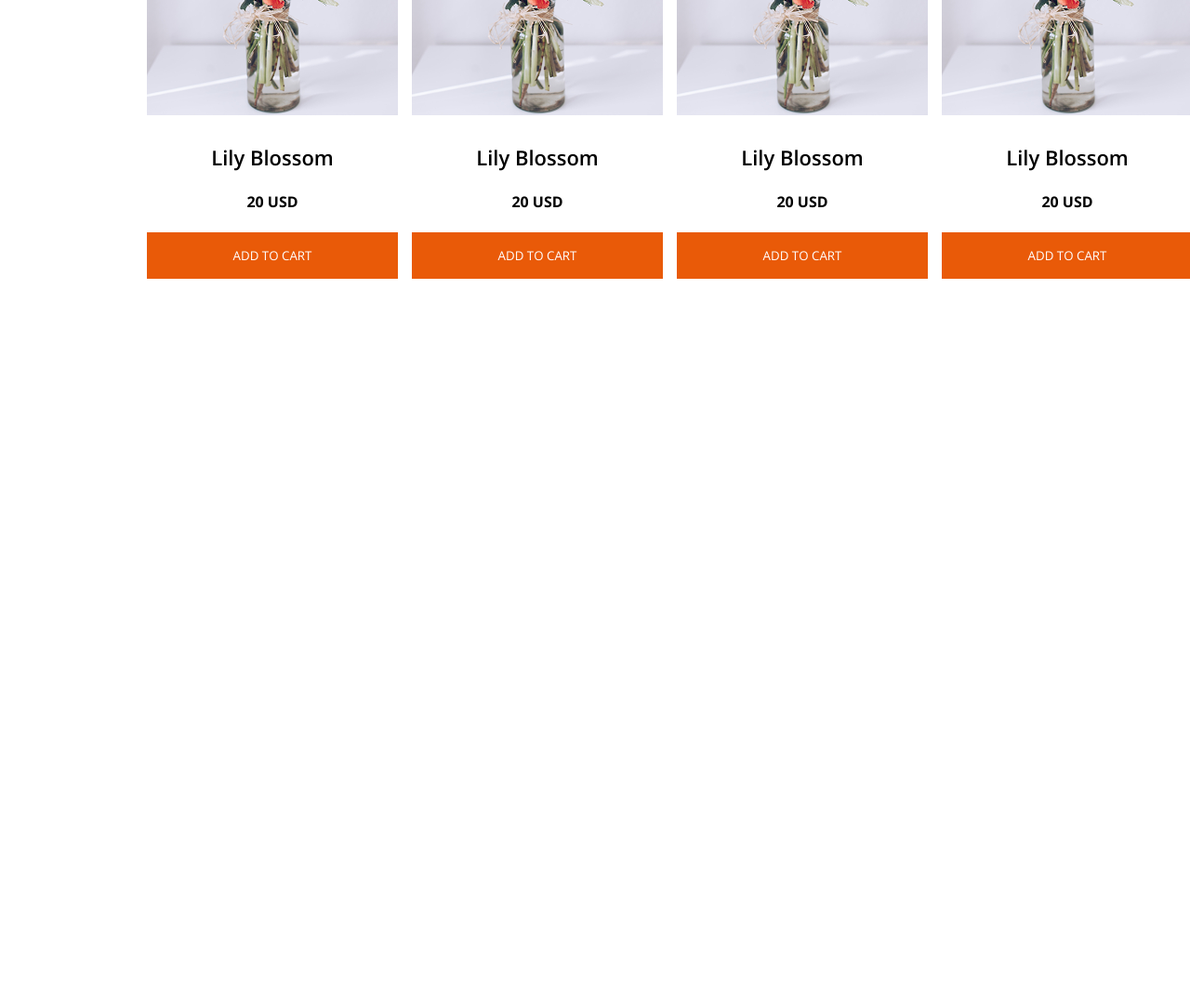
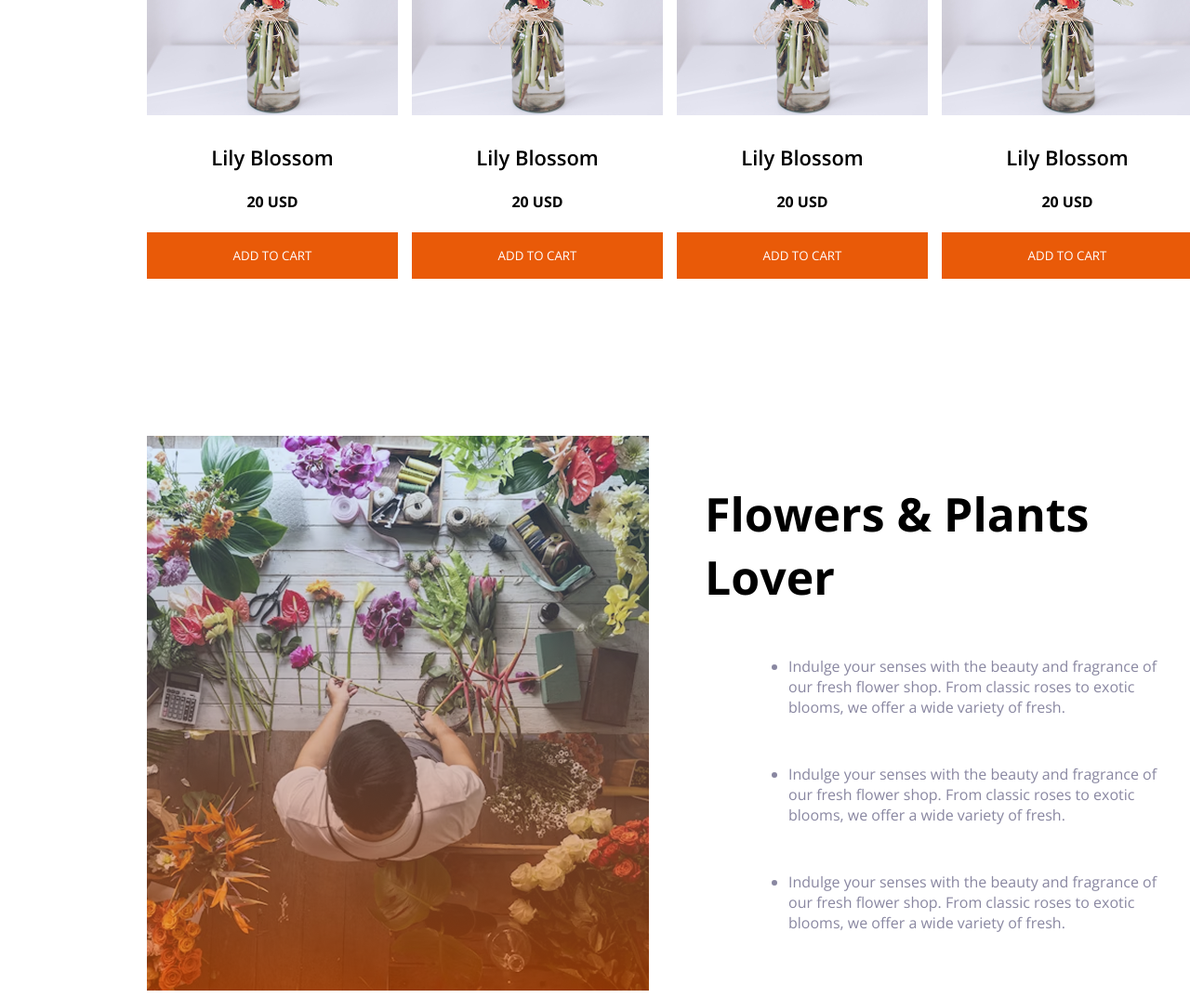
Before and after one commit to tajmul-4u/flower-market, a plain HTML site: page index.html in a window 1280 px wide. Shown: the part 1683-2757 px from the top of the page at 93% size. Before the commit the page ends 1983 px from the top, so only its background shows below. Drawn offline with nearby package versions, Linux system fonts and the light colour scheme.

Commit message:
Plant Lover section add

```diff
--- a/index.html
+++ b/index.html
@@ -95,6 +95,20 @@
             </div>
         </div>
     </section>
+    <!-- Plants Lover Section -->
+     <section class="plant-lover-section">
+        <div class="lover-image">
+            <img src="assets/flower-store.png" alt="flower-store">
+        </div>
+        <div class="lover-content">
+            <h3>Flowers & Plants Lover</h3>
+            <ul class="lover-list font-color">
+                <li class="lover-item">Indulge your senses with the beauty and fragrance of our fresh flower shop. From classic roses to exotic blooms, we offer a wide variety of fresh.</li>
+                <li class="lover-item">Indulge your senses with the beauty and fragrance of our fresh flower shop. From classic roses to exotic blooms, we offer a wide variety of fresh.</li>
+                <li class="lover-item">Indulge your senses with the beauty and fragrance of our fresh flower shop. From classic roses to exotic blooms, we offer a wide variety of fresh.</li>
+            </ul>
+        </div>
+     </section>
 
 </body>
 </html>
--- a/styles/style.css
+++ b/styles/style.css
@@ -101,3 +101,33 @@
     font-size: 22px;
 
 }
+
+
+/* Plant Lover Section */
+.plant-lover-section{
+    display: flex;
+    justify-content: space-between;
+    margin-top: 210px;
+    width: 1140px;
+    height: 597px;
+    margin-right: 150px;
+    margin-left: 150px;
+    gap: auto;
+}
+.lover-image{
+    width: 540px;
+    height: 597px;
+}
+.lover-content{
+    width: 540px;
+    height: 521px;
+}
+.lover-item{
+    margin: 50px;
+}
+.lover-content h3{
+    width: 540px;
+    height: 137px;
+    font-size: 50px;
+    font-weight: bold;
+}
```
